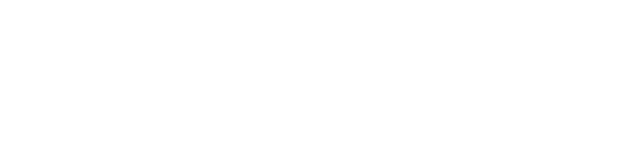
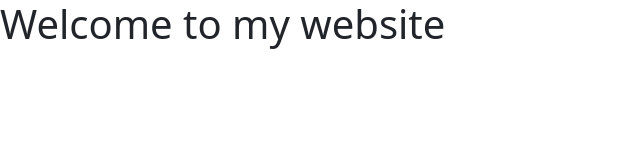
Before and after one commit to kamrangcp/Yuzee, a plain HTML site: page index.html in a window 1280 px wide. Shown: the whole page, without its empty margins (0-640 px from the left). Drawn offline with nearby package versions, Linux system fonts and the light colour scheme.

Commit message:
Add homepage heading

```diff
--- a/index.html
+++ b/index.html
@@ -17,7 +17,7 @@
 
     <body>
         <header>
-            <!-- place navbar here -->
+            <h1>Welcome to my website</h1>
         </header>
         <main></main>
         <footer>
```
